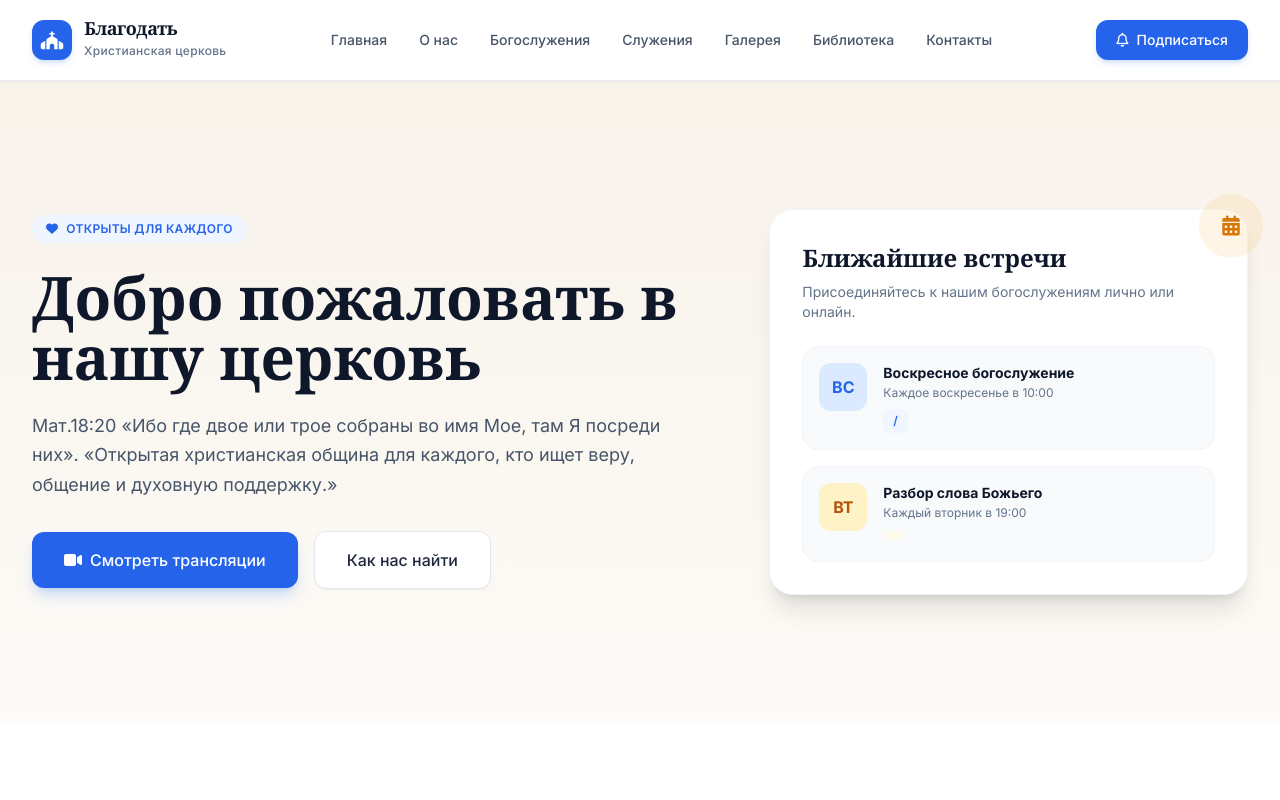
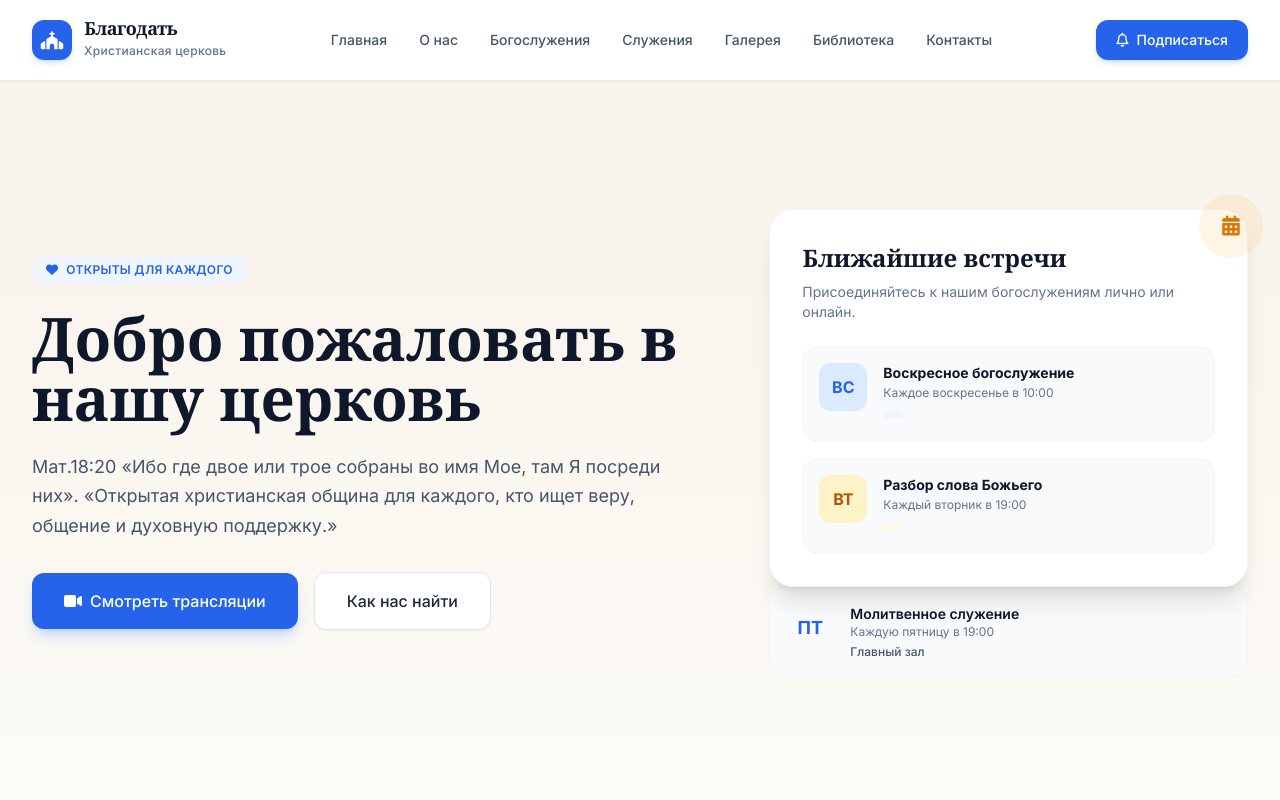
Before and after one commit to chernyavskiyyra1970-ops/church-site, a plain HTML site: page index.html in a window 1280 px wide. Shown: the top 800 px of the page. Drawn offline with nearby package versions, Linux system fonts and the light colour scheme.

Commit message:
Update index.html

```diff
--- a/index.html
+++ b/index.html
@@ -194,7 +194,7 @@
                                 <div>
                                     <h4 class="font-bold text-slate-900 text-sm">Воскресное богослужение</h4>
                                     <p class="text-xs text-slate-500 mt-0.5">Каждое воскресенье в 10:00</p>
-                                    <span class="inline-block mt-2 text-xs font-semibold text-church-600 bg-blue-50 px-2.5 py-1 rounded-md"> / </span>
+                                    <span class="inline-block mt-2 text-xs font-semibold text-church-600 bg-blue-50 px-2.5 py-1 rounded-md">  </span>
                                 </div>
                             </div>
 
@@ -209,7 +209,15 @@
                                 </div>
                             </div>
                         </div>
-                    </div>
+                    </div><!-- Молитвенное служение -->
+<div class="flex items-start gap-4 p-4 rounded-2xl bg-slate-50 border border-slate-100">
+  <div class="w-12 h-12 rounded-xl bg-church-50 text-church-600 flex items-center justify-center font-bold text-lg">ПТ</div>
+  <div>
+    <div class="text-sm font-semibold text-slate-900">Молитвенное служение</div>
+    <div class="text-xs text-slate-500">Каждую пятницу в 19:00</div>
+    <div class="text-xs text-slate-600 font-medium mt-1">Главный зал</div>
+  </div>
+</div>
                 </div>
             </div>
         </div>
```
